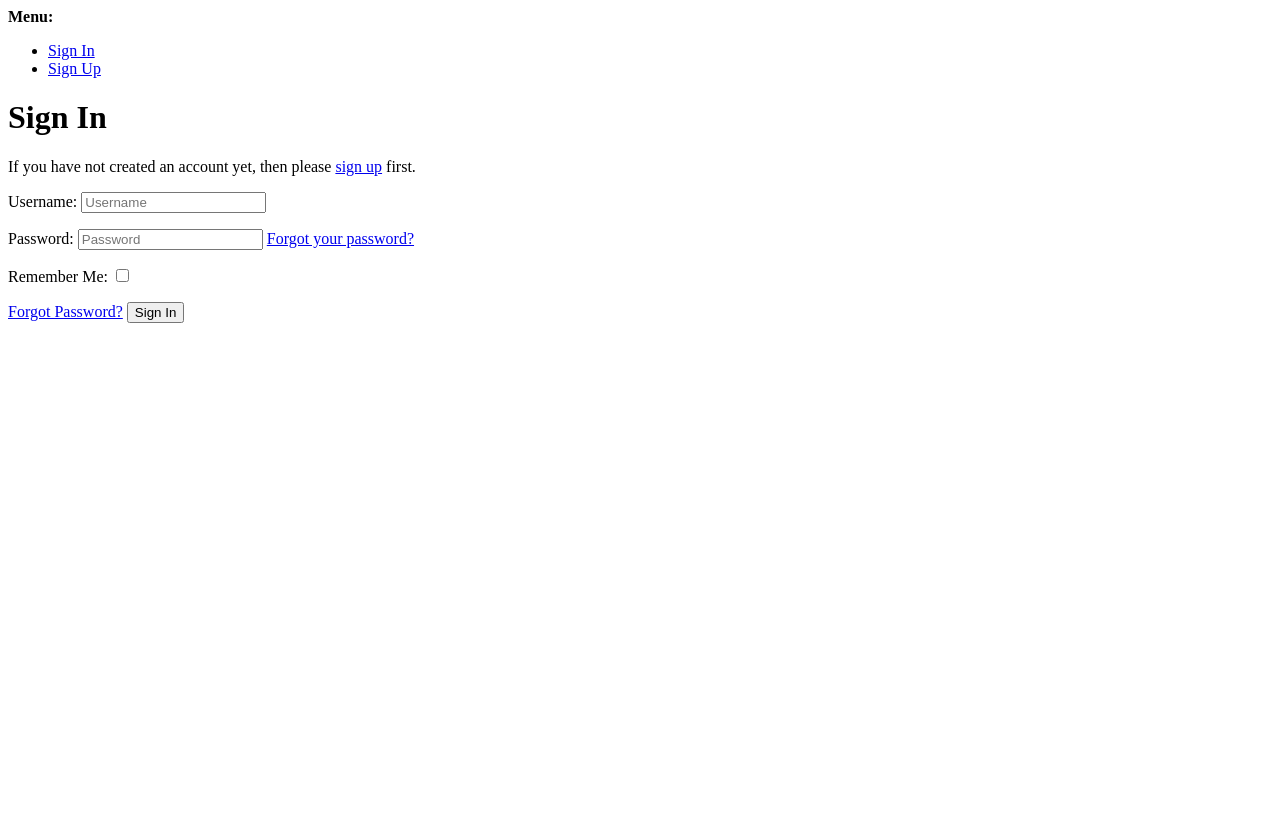
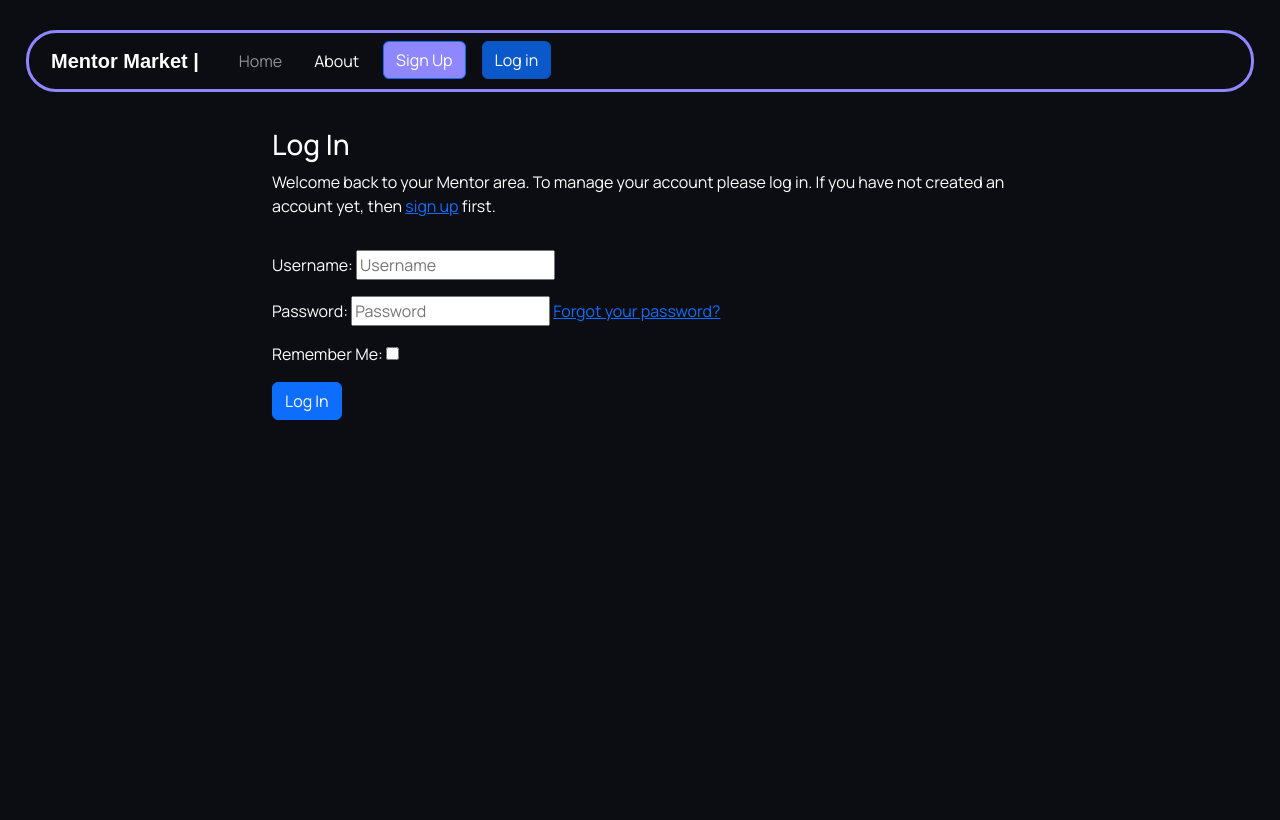
Before and after one commit to Karla-Stein/mentor-market, a Django app: page /accounts/login/ in a window 1280 px wide. Before the commit the page ends 323 px from the top, so only its background shows below. Run offline with Django 4.2, Linux system fonts and the light colour scheme; some libraries are stand-ins or nearby versions; some web fonts are replaced.

Commit message:
Customize log in page

```diff
--- a/templates/account/login.html
+++ b/templates/account/login.html
@@ -1,46 +1,33 @@
-{% extends "account/base.html" %}
-
+{% extends "base.html" %}
+<!-- To use internationalisation in this template -->
 {% load i18n %}
 {% load account socialaccount %}
 
-{% block head_title %}{% trans "Sign In" %}{% endblock head_title %}
+{% block head_title %}{% trans "Log In" %}{% endblock %}
 
 {% block content %}
 
-<h1>{% trans "Sign In" %}</h1>
+<div class="container">
+  <div class="row">
+    <div class="col-md-8 mt-3 offset-md-2">
+      <h3>{% trans "Log In" %}</h3>
 
-{% get_providers as socialaccount_providers %}
-
-{% if socialaccount_providers %}
-<p>{% blocktrans with site.name as site_name %}Please sign in with one
-of your existing third party accounts. Or, <a href="{{ signup_url }}">sign up</a>
-for a {{ site_name }} account and sign in below:{% endblocktrans %}</p>
-
-<div class="socialaccount_ballot">
-
-  <ul class="socialaccount_providers">
-    {% include "socialaccount/snippets/provider_list.html" with process="login" %}
-  </ul>
-
-  <div class="login-or">{% trans 'or' %}</div>
-
+      <p>{% blocktrans %}Welcome back to your Mentor area. To manage your account please log in. If
+        you have not created an account yet, then <a class="link" href="{{ signup_url }}">sign up</a>
+        first.{% endblocktrans %}</p>
     </div>
-
-{% include "socialaccount/snippets/login_extra.html" %}
-
-{% else %}
-<p>{% blocktrans %}If you have not created an account yet, then please
-<a href="{{ signup_url }}">sign up</a> first.{% endblocktrans %}</p>
-{% endif %}
-
+  </div>
+  <div class="row">
+    <div class="col-md-8 mt-3 offset-md-2">
       <form class="login" method="POST" action="{% url 'account_login' %}">
         {% csrf_token %}
         {{ form.as_p }}
         {% if redirect_field_value %}
         <input type="hidden" name="{{ redirect_field_name }}" value="{{ redirect_field_value }}" />
         {% endif %}
-  <a class="button secondaryAction" href="{% url 'account_reset_password' %}">{% trans "Forgot Password?" %}</a>
-  <button class="primaryAction" type="submit">{% trans "Sign In" %}</button>
+        <button class="btn btn-primary btn-signup right" type="submit">{% trans "Log In" %}</button>
       </form>
-
-{% endblock content %}
+    </div>
+  </div>
+</div>
+{% endblock %}
--- a/templates/base.html
+++ b/templates/base.html
@@ -9,7 +9,8 @@
 <html lang="en">
 
 <head>
-    <title>Mentor Market</title>
+    <!-- titles to be injected here -->
+    <title>{% block head_title %}Mentor Market{% endblock %}</title>
     <meta charset="UTF-8">
     <meta name="viewport" content="width=device-width, initial-scale=1.0">
     <!-- Bootstrap stylesheet -->
@@ -54,19 +55,26 @@
                             aria-current="page" href="{% url 'account_login' %}">Log in</a>
                     </li>
                     {% endif %}
-                    {% if user.is_authenticated %}
-                    <span class="navbar-text">
-                        You are logged in as {{ user }}
-                    </span>
-                    {% endif %}
+                </ul>
             </div>
         </div>
     </nav>
-    <main flex-shrink-0 main-bg>
+    <main class="flex-shrink-0 main-bg">
+        <div class="d-flex">
+            {% if user.is_authenticated %}
+            <span class="navbar-text ms-auto">
+                You are logged in as {{ user }}
+            </span>
+        </div>
+        {% endif %}
         <!-- market/index.html will be injected here -->
         {% block profile %}
         <!-- Profiles Go here -->
         {% endblock profile %}
+        <!-- templates/login.html will be injected here -->
+        {% block content %}
+        <!-- Content Goes here -->
+        {% endblock content %}
 
     </main>
     <footer>
```
Lines whose indentation alone changed are shown as unchanged.
